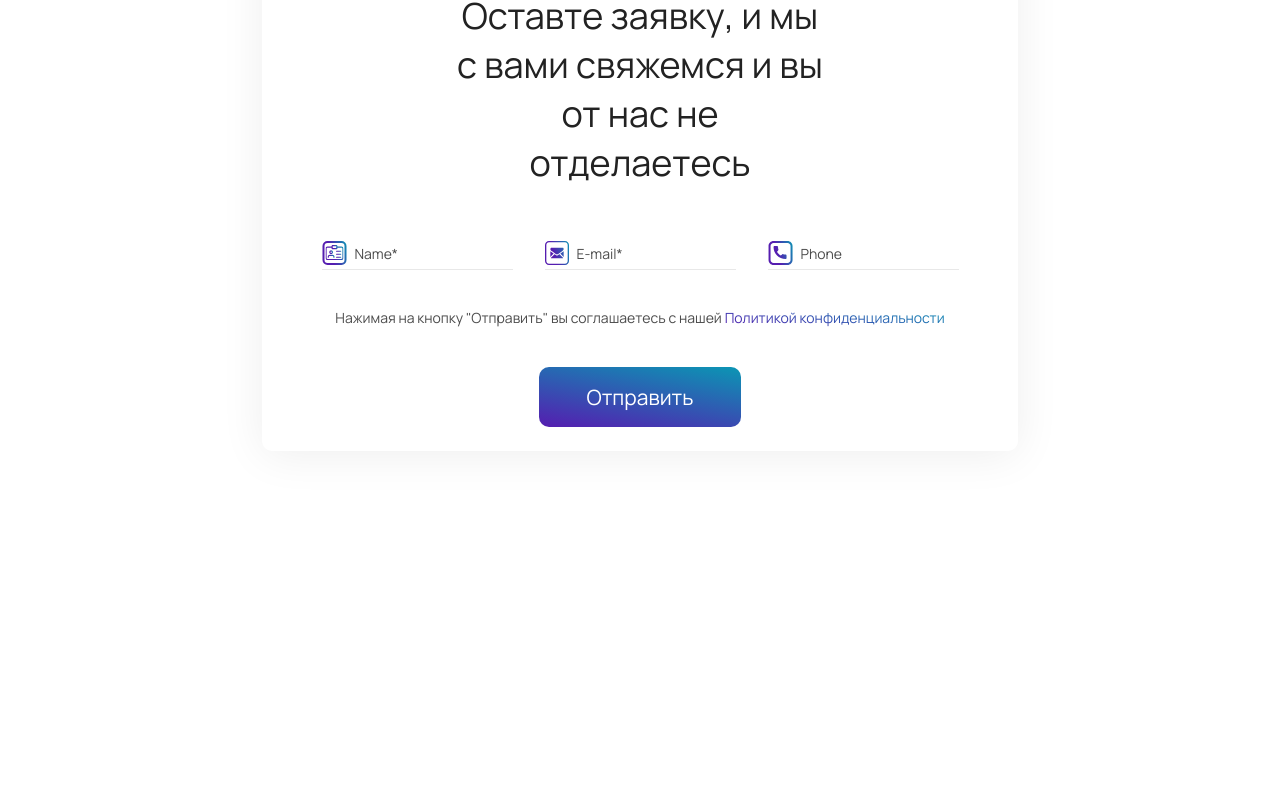
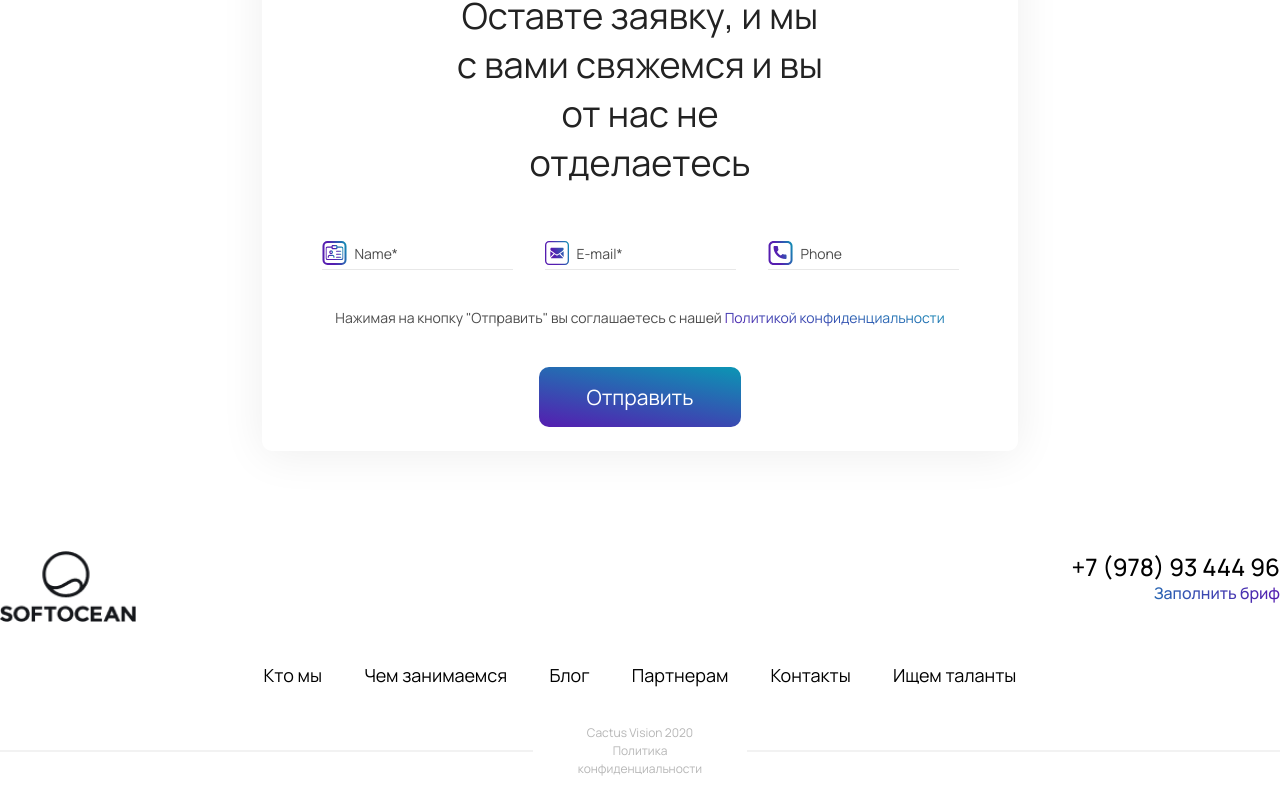
Before and after one commit to Softocean/softocean_landing, a Next.js app: page / in a window 1280 px wide. Shown: the part 2205-3017 px from the top of the page. Before the commit the page ends 2756 px from the top, so only its background shows below. Built offline with nearby package versions, Linux system fonts and the light colour scheme.

Commit message:
feature/ footer

```diff
--- a/src/app/layout.tsx
+++ b/src/app/layout.tsx
@@ -1,6 +1,7 @@
 import './globals.css';
 import type { Metadata } from 'next';
 import { Manrope } from 'next/font/google';
+import Footer from '@/components/footer';
 
 const manrope = Manrope({ subsets: ['latin', 'cyrillic'] });
 
@@ -12,7 +13,11 @@ export const metadata: Metadata = {
 export default function RootLayout({ children }: { children: React.ReactNode }) {
   return (
     <html lang="en">
-      <body className={`${manrope.className} bg-white`}>{children}</body>
+      <body className={`${manrope.className} bg-white`}>{children}
+        <section className="mb-10 mt-[90px]">
+          <Footer />
+        </section>
+      </body>
     </html>
   );
 }
--- /dev/null
+++ b/src/components/footer/index.tsx
@@ -0,0 +1,71 @@
+import React from 'react';
+import logo from '../../../assets/logo-footer.png';
+import Image from 'next/image';
+import Link from 'next/link';
+
+
+function Footer() {
+    return (
+        <div className="mx-auto mt-[32px] flex w-fit flex-col">
+            <div className="mx-auto flex justify-between w-[1280px]">
+                <Image
+                    src={logo}
+                    alt='логотип'
+                    width={136}
+                    height={68}
+                    blurDataURL=''
+                    className="ease-in duration-300 hover:opacity-50"
+                />
+                <div className="flex-column justify-end">
+                    <p className="text-[24px] font-medium
+                                    leading-[32px] hover:opacity-50">+7 (978) 93 444 96</p>
+                    <Link href="/brif" className="flex justify-end text-[16px] font-medium
+                                    leading-[21px] bg-clip-text text-transparent
+                                    bg-gradient-to-r from-[#0B96B4] to-[#551DB0] hover:opacity-50">
+                        Заполнить бриф
+                    </Link>
+                </div>
+            </div>
+            <div className="w-[795px] flex justify-around align-center mx-auto mt-10">
+                <Link href="/" className="text-[18px] ease-in duration-300 font-normal
+                                         text-black hover:opacity-50">
+                    Кто мы
+                </Link>
+                <Link href="/" className="text-[18px] ease-in duration-300 font-normal
+                                        text-black hover:opacity-50">
+                    Чем занимаемся
+                </Link>
+                <Link href="/blog" className="text-[18px] ease-in duration-300 font-normal
+                                            text-black hover:opacity-50">
+                    Блог
+                </Link>
+                <Link href="/" className="text-[18px] ease-in duration-300 font-normal
+                                         text-black hover:opacity-50">
+                    Партнерам
+                </Link>
+                <Link href="/contacts" className="text-[18px] ease-in duration-300 font-normal
+                                                text-black hover:opacity-50">
+                    Контакты
+                </Link>
+                <Link href="/" className="text-[18px] ease-in duration-300 font-normal
+                                        text-black hover:opacity-50">
+                    Ищем таланты
+                </Link>
+            </div>
+            <div className="w-full flex flex-row justify-center items-center gap-[45px] mt-[35px]">
+                <div className="w-full border-b-2 border-b-[#E5E5E580]
+                                 hover:border-black ease-in duration-300 " />
+                <div className="text-center w-[182px] text-[12px]
+                                     font-normal flex flex-col justify-center text-[#B6B6B6]
+                                     ease-in duration-300 hover:text-black">
+                    Cactus Vision 2020
+                    Политика конфиденциальности
+                </div>
+                <div className="w-full border-b-2 border-b-[#E5E5E580]
+                                hover:border-black ease-in duration-300 " />
+            </div>
+        </div>
+    );
+}
+
+export default Footer;
```
Also changed, not shown: assets/logo-footer.png (added).
